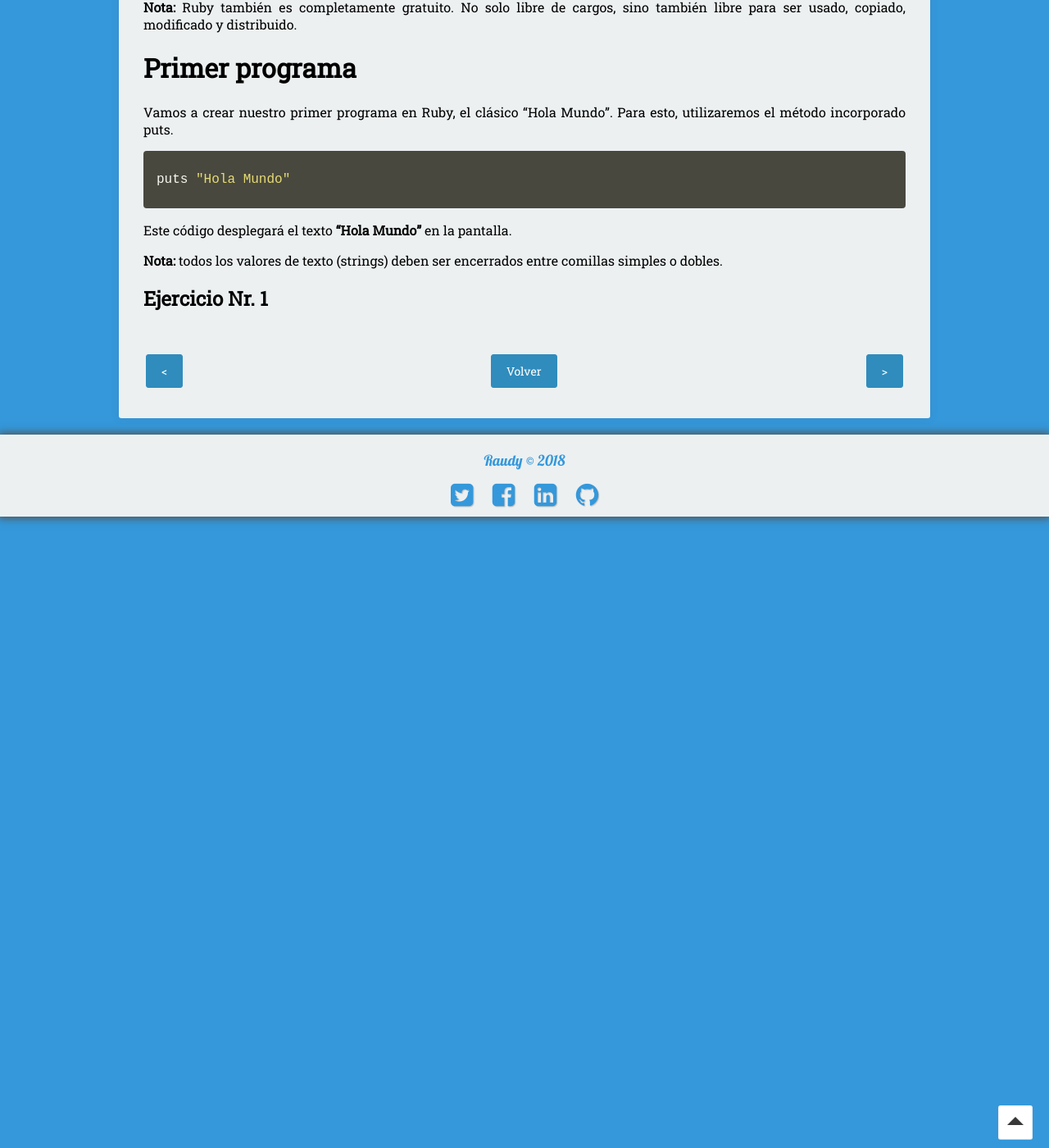
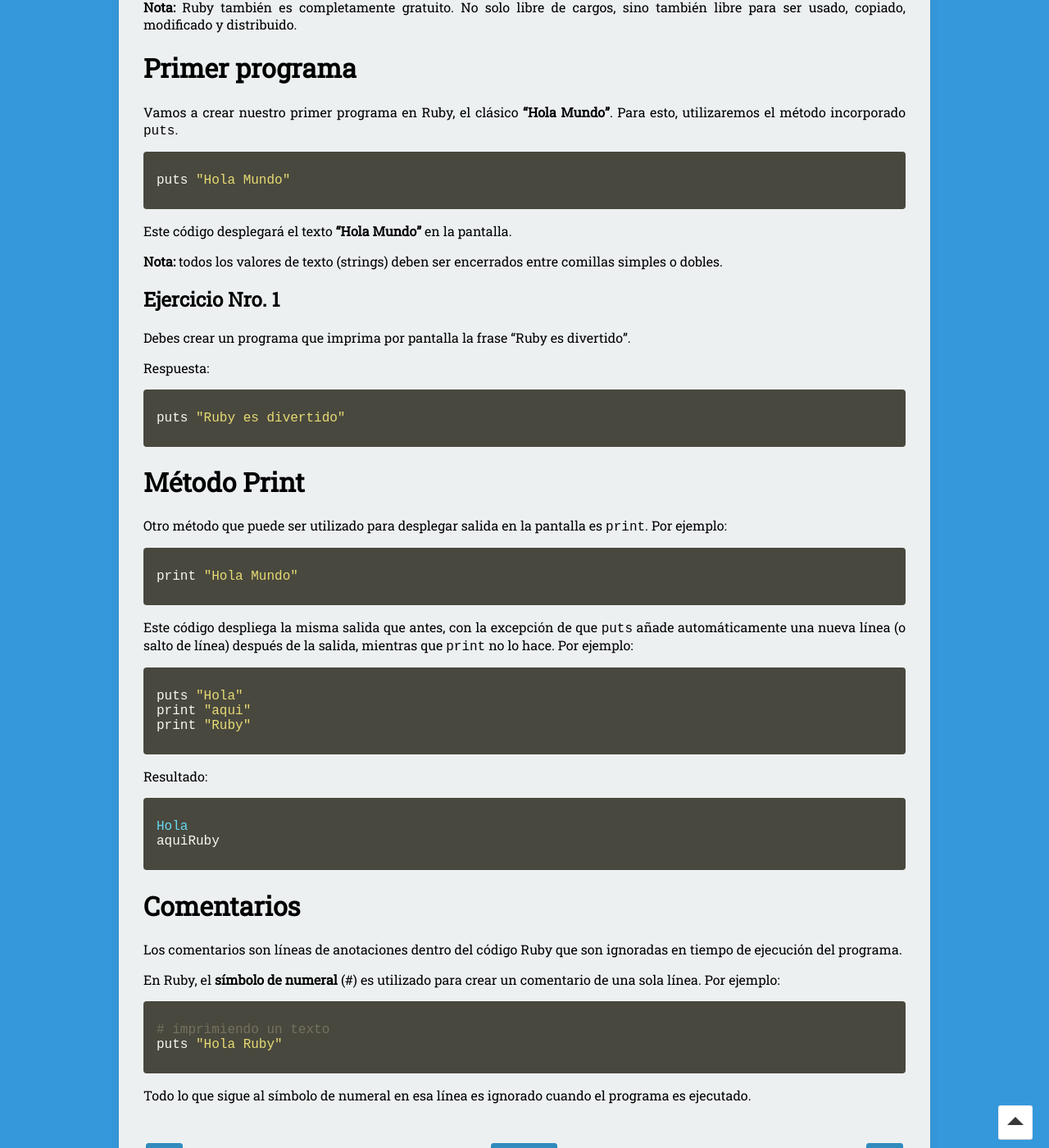
Before and after one commit to nisoto/Blog-anterior-2.0, a Jekyll site: the page built from _posts/2018-07-01-introduccion-ruby.md, in a window 1280 px wide and 1400 px high, scrolled down 526 px. Shown: the whole window at 82% size. Built offline with Jekyll 4.4.1, drawn with Linux system fonts in a browser that asks for light colours; nearby versions of some CDN libraries; some of the changed text lies outside the part shown.

Commit message:
Update and rename 2018-03-01-que-es-ruby.md to 2018-07-01-introduccion-ruby.md

```diff
--- a/_posts/2018-03-01-que-es-ruby.md
+++ b/_posts/2018-07-01-introduccion-ruby.md
@@ -1,6 +1,6 @@
 ---
 layout: post
-title: "¿Qué es Ruby?"
+title: "Ruby I: Introducción y primer programa"
 date: 2018-03-01
 excerpt: "Capítulo N°1 del curso de Ruby"
 tags: [ruby]
@@ -22,7 +22,7 @@ En Ruby, todo (incluso un simple número) es un **objeto**. Aprenderás más ace
 
 # Primer programa
 
-Vamos a crear nuestro primer programa en Ruby, el clásico "Hola Mundo". Para esto, utilizaremos el método incorporado puts.
+Vamos a crear nuestro primer programa en Ruby, el clásico **"Hola Mundo"**. Para esto, utilizaremos el método incorporado `puts`.
 
 {% highlight ruby %}
 puts "Hola Mundo"
@@ -32,7 +32,51 @@ Este código desplegará el texto **"Hola Mundo"** en la pantalla.
 
 **Nota:** todos los valores de texto (strings) deben ser encerrados entre comillas simples o dobles.
 
-## Ejercicio Nr. 1
+## Ejercicio Nro. 1
+
+Debes crear un programa que imprima por pantalla la frase "Ruby es divertido".
+
+Respuesta:
+
+{% highlight ruby %}
+puts "Ruby es divertido"
+{% endhighlight %}
+
+# Método Print
+
+Otro método que puede ser utilizado para desplegar salida en la pantalla es `print`. Por ejemplo:
+
+{% highlight ruby %}
+print "Hola Mundo"
+{% endhighlight %}
+
+Este código despliega la misma salida que antes, con la excepción de que `puts` añade automáticamente una nueva línea (o salto de línea) después de la salida, mientras que `print` no lo hace. Por ejemplo:
+
+{% highlight ruby %}
+puts "Hola"
+print "aqui"
+print "Ruby"
+{% endhighlight %}
+
+Resultado:
+
+{% highlight ruby %}
+Hola
+aquiRuby
+{% endhighlight %}
+
+# Comentarios
+
+Los comentarios son líneas de anotaciones dentro del código Ruby que son ignoradas en tiempo de ejecución del programa.
+
+En Ruby, el **símbolo de numeral** (#) es utilizado para crear un comentario de una sola línea. Por ejemplo:
+
+{% highlight ruby %}
+# imprimiendo un texto
+puts "Hola Ruby"
+{% endhighlight %}
+
+Todo lo que sigue al símbolo de numeral en esa línea es ignorado cuando el programa es ejecutado.
 
 |     |     |     |
 |:----|:---:|----:|
```
